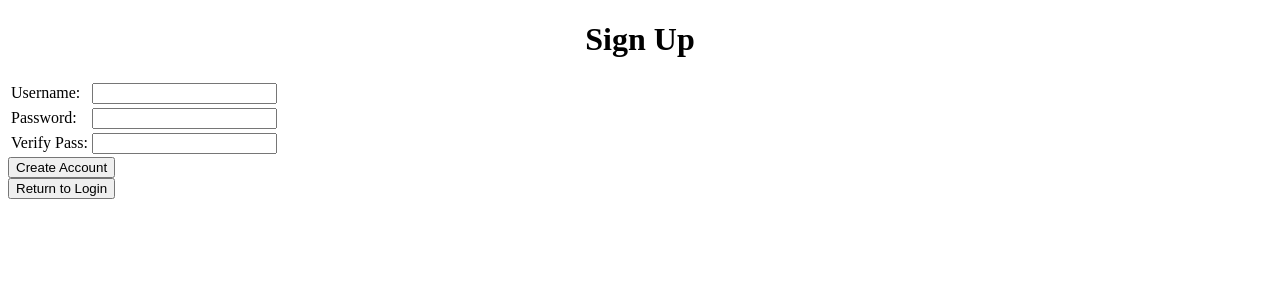
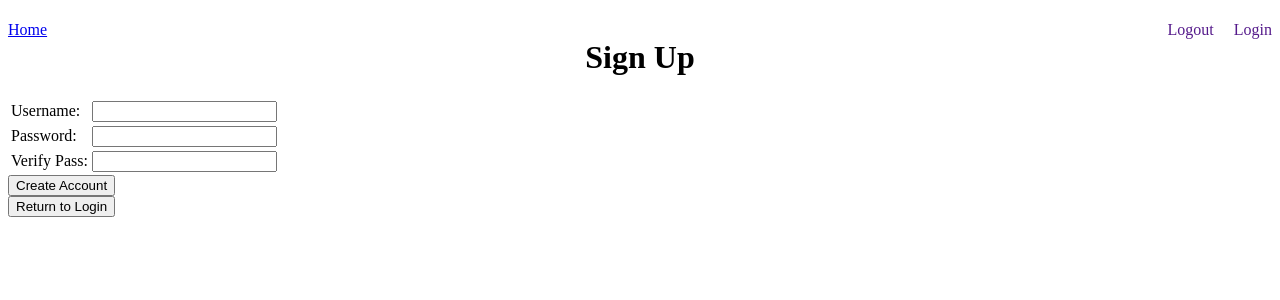
Before and after one commit to DogeSWL/blogz, a Flask app: page /signup in a window 1280 px wide. Shown: the top 300 px of the page. Run offline with Flask 2, Linux system fonts and the light colour scheme.

Commit message:
modified files main, blog_base, index and logSign_base

```diff
--- a/main.py
+++ b/main.py
@@ -35,14 +35,14 @@ def get_blogList():
 
 @app.before_request
 def require_login():
-    allowed_routes = ['login', 'signup']
+    allowed_routes = ['login', 'signup', 'blog', 'home']
     if request.endpoint not in allowed_routes and 'username' not in session:
         return redirect('/login')
 
 @app.route('/logout')
 def logout():
     del session['username']
-    return redirect('/')
+    return redirect('/blog')
 
 @app.route('/login',methods=['POST', 'GET'])
 def login():
@@ -60,7 +60,7 @@ def login():
 
         if user and user.password == password:
             session['username'] = username
-            return redirect('/newpost')
+            return redirect('/index')
         if user and user.password != password:
             pwd_error = 'Password is incorrect'
         if username != '' and not user:
@@ -153,7 +153,7 @@ def newpost_page():
     return render_template('newpost.html')
 
 @app.route('/blog', methods=['GET'])
-def blogPage():
+def blog():
     some_id = request.args.get('id') # extract the value of id
     if some_id == None: # if value of id returns None render template blog.html
         return render_template('blog.html',blogList=get_blogList())
@@ -161,9 +161,15 @@ def blogPage():
         oneBlog = Blog.query.filter_by(id=some_id).all()
         return render_template('singleBlog.html', indBlog=oneBlog)
 
+@app.route('/index')
+def home():
+    all_users = User.query.all()
+
+    return render_template('index.html', all_users=all_users)
+
 @app.route("/")
 def index():
-    return redirect('/blog')
+    return redirect('/index')
 
 app.secret_key = 'A0Zr98j/3yX R~XHH!jmN]LWX/,?RU'
 
--- a/templates/logSign_base.html
+++ b/templates/logSign_base.html
@@ -12,11 +12,37 @@
          .align_R {
             text-align: right;
          }
+
+         .navSide_L {
+            width: 50%;
+            float: left;
+         }
+         .navSide_R {
+            width: 50%;
+            float: right;
+         }
+
+         .rightNav2L {
+            cursor: default;
+            text-decoration: none;
+            pointer-events: none;
+            float: right;
+            padding-left: 20px;
+         }
       </style>
       <meta charset="utf-8">
       <title>Blogz</title>
    </head>
    <body>
+      <div>
+         <div class="navSide_L">
+            <a href="/index">Home</a>
+         </div>
+         <div class="navSide_R">
+            <a class="rightNav2L" href="">Login</a>
+            <a class="rightNav2L" href="">Logout</a>
+         </div>
+      </div>
       {% block content %}
       {% endblock %}
    </body>
```
Also changed, not shown: templates/blog_base.html (+9 -0 lines), templates/index.html (+13 -0 lines).
